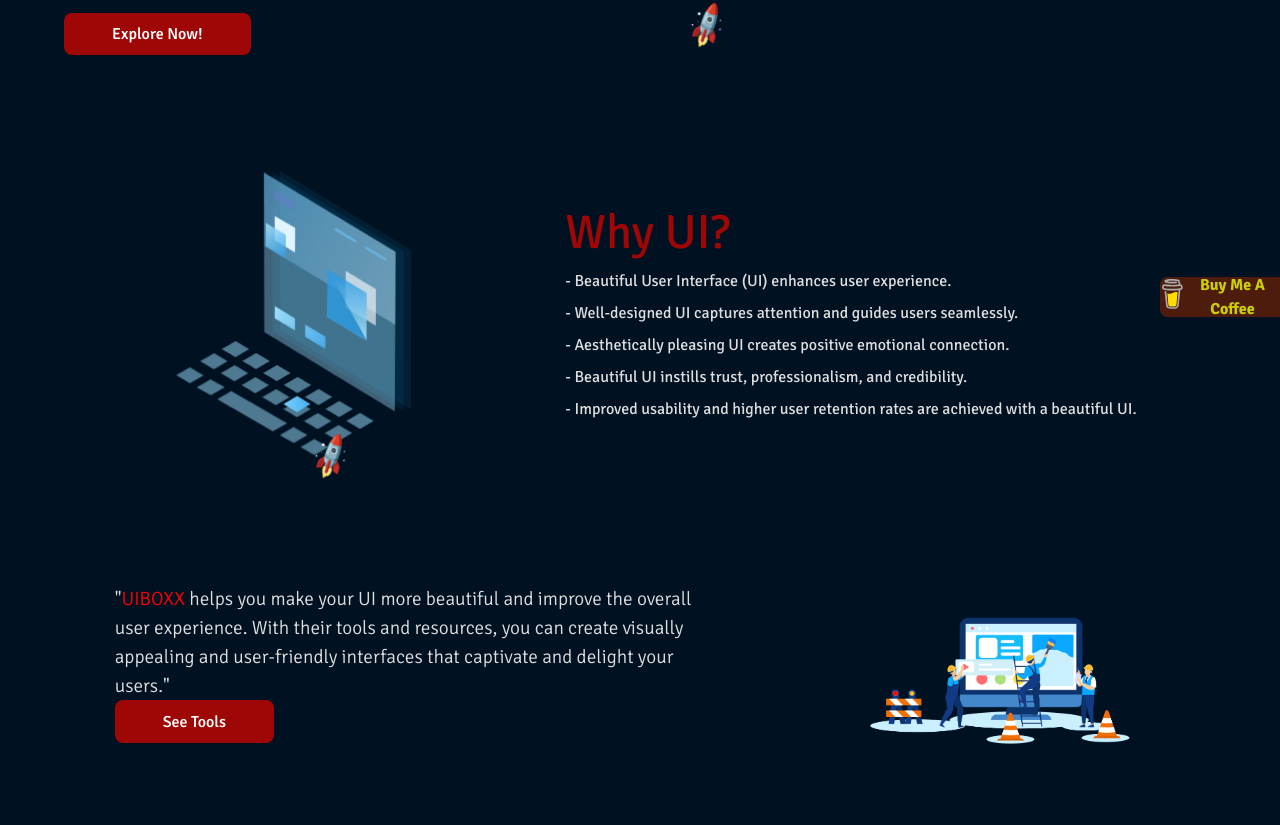
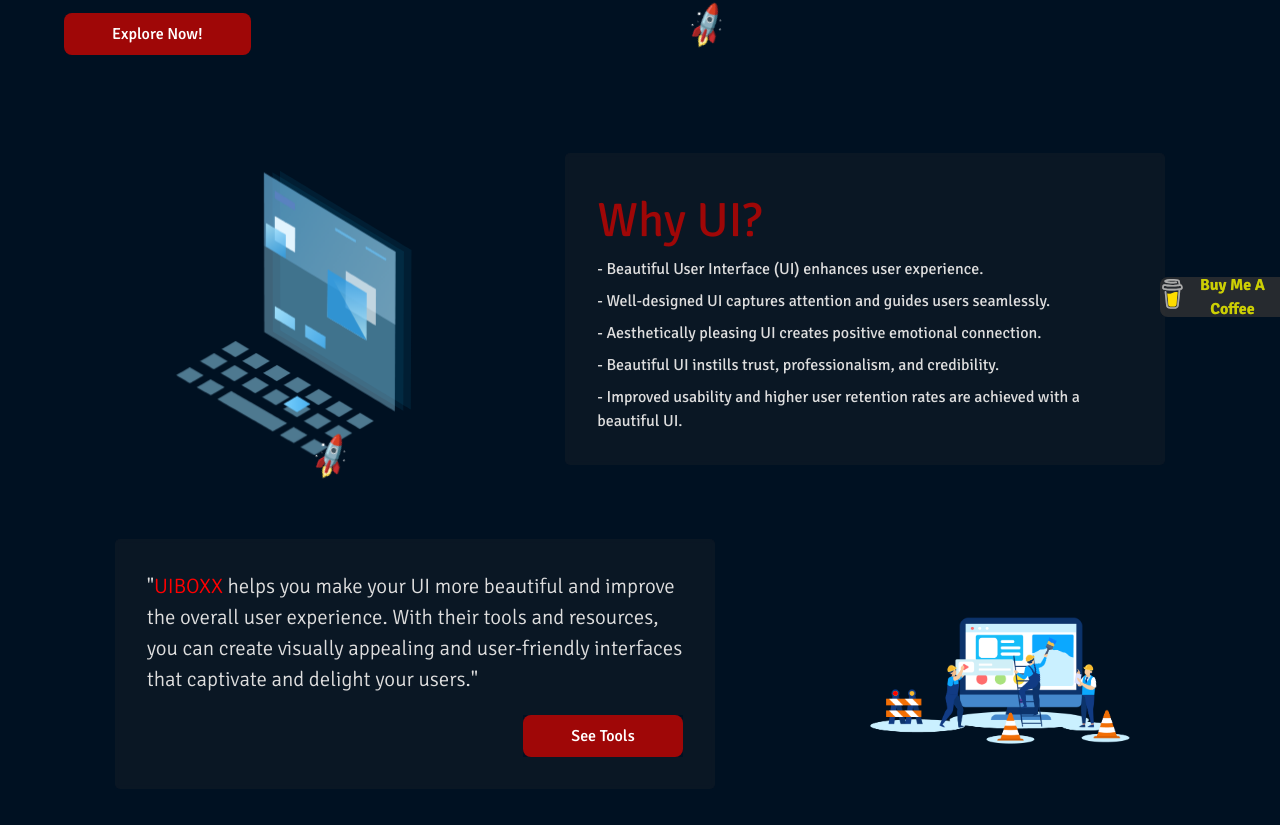
Before and after one commit to UIBoxx/ui-boxx, a React (Vite) app: page / in a window 1280 px wide. Shown: the part 475-1300 px from the top of the page. Built offline with nearby package versions, Linux system fonts and the light colour scheme.

Commit message:
initial commit

```diff
--- a/src/components/Buy Me Coffee/support.css
+++ b/src/components/Buy Me Coffee/support.css
@@ -1,7 +1,7 @@
 .buy-coffee-card{
     width: 120px;
     height: 40px;
-    background-color: rgb(78, 28, 12);
+    background: rgba(49, 50, 51, 0.529);
     position: fixed;
     right: 0;
     bottom: 0.5rem;
--- a/src/components/LandingPage/landingpage.css
+++ b/src/components/LandingPage/landingpage.css
@@ -129,12 +129,17 @@
 }
 .l-content-right{
     width: 600px;
-    min-height: 300px;
-    /* border: 1px solid red; */
+    min-height: 200px;
     display: flex;
     align-items: start;
     justify-content: center;
     flex-direction: column;
+    padding: 2rem;
+    background: rgba(49, 50, 51, 0.21);
+    backdrop-filter: blur(2px);
+    -webkit-backdrop-filter: blur(2px);
+    border-radius: 5px;
+    /* border: 1px solid rgba(255, 255, 255, 0.18); */
 }
 
 .l-content-right button{
@@ -174,8 +179,15 @@
 .l-content-right>h3{
     color: #ddd;
     background-color: transparent;
-    font-size: 1.2rem;
+    font-size: 1.3rem;
     font-weight: 200;
+}
+
+#l-content-right{
+    align-items: end;
+    gap: 1.2rem;
+    flex-direction: column;
+    justify-content: space-evenly;
 }
 
 @media (max-width: 600px) {
--- a/src/components/LandingPage/landingpage.tsx
+++ b/src/components/LandingPage/landingpage.tsx
@@ -74,7 +74,7 @@
       </div>
 
       <div className="l-content" id="l-content">
-      <div className="l-content-right">
+      <div className="l-content-right" id="l-content-right">
         <h3>"<span style={{color:'red',backgroundColor:'transparent'}}>UIBOXX</span> helps you make your UI more beautiful and improve the overall user experience. With their tools and resources, you can create visually appealing and user-friendly interfaces that captivate and delight your users."</h3>
         <a id="l-btn" href="/tools">
             <button>See Tools</button>
--- a/src/components/contact/contact.css
+++ b/src/components/contact/contact.css
@@ -32,12 +32,13 @@
 
 .contact-left {
   width: 600px;
-  min-height: 300px;
+  min-height: 100px;
   display: flex;
-  align-items: start;
+  align-items: center;
   justify-content: center;
   flex-direction: column;
   /* border: 1px solid red; */
+  padding: 1rem 0;
 }
 
 .contact-left h1{
@@ -48,7 +49,7 @@
 
 .contact-left p{
     background-color: transparent;
-    color: #ddd;
+    color: #1a9a04;
 }
 
 .contact-right {
@@ -106,7 +107,7 @@
 #send{
     background-color: var(--color-red);
     width: 50%;
-    height: 30px;
+    height: 40px;
     border: none;
     border-radius: 10px;
     color: #ddd;
@@ -132,7 +133,7 @@
         margin-bottom: 0.6rem;
     }
     .contact-left{
-        width: 300px;
+        width: 340px;
         padding: 1rem;
     }
     .contact-right{
--- a/src/components/desc/desc.css
+++ b/src/components/desc/desc.css
@@ -1,5 +1,5 @@
 .desc-body{
-    min-height: 30vh;
+    min-height: 20vh;
     width: 100vw;
     /* border: 1px solid #fff; */
     display: flex;
```
